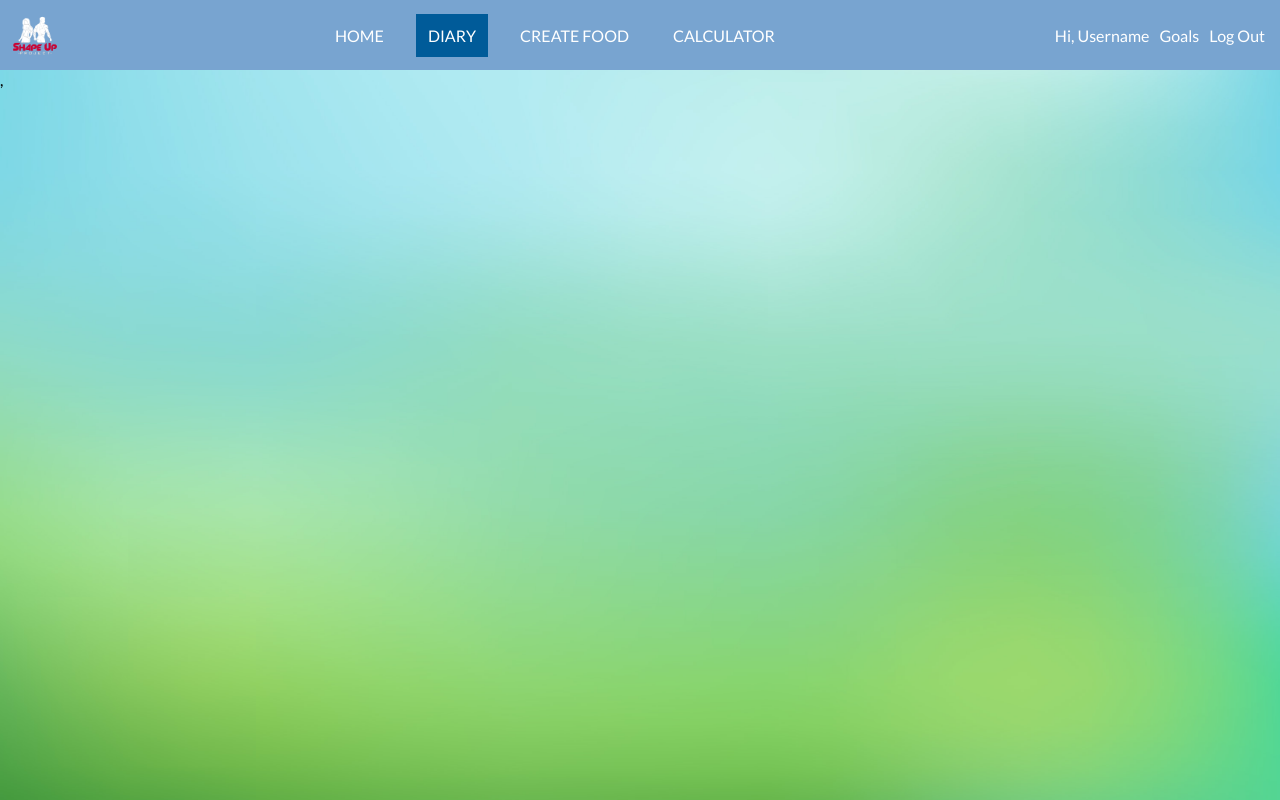
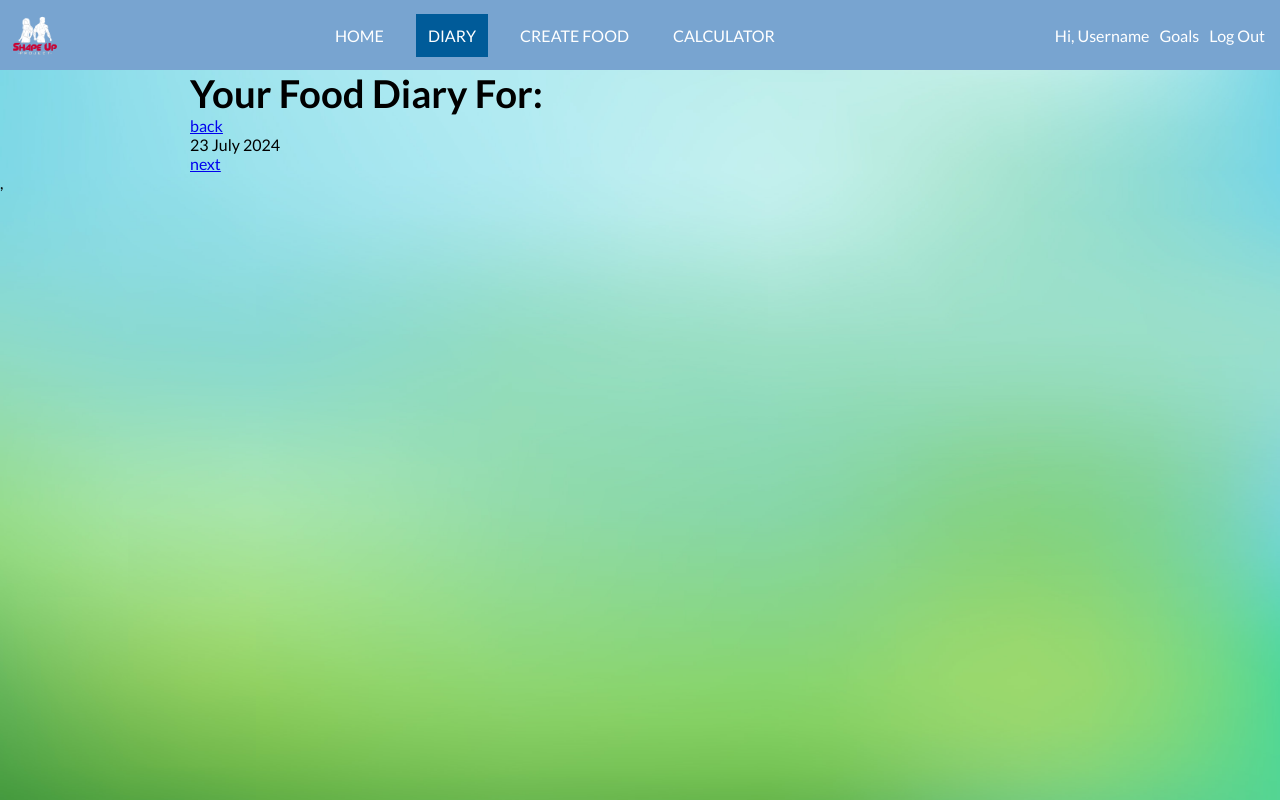
Before and after one commit to todormladenov/Food-diary, a React (Vite) app: page /diary/1 in a window 1280 px wide. Built offline with nearby package versions, Linux system fonts and the light colour scheme.

Commit message:
Add DiarySection component

```diff
--- a/src/App.jsx
+++ b/src/App.jsx
@@ -1,6 +1,7 @@
 import './App.css'
 import Login from './components/auth/login/Login';
 import Register from './components/auth/register/Register';
+import DiarySection from './components/diary/diary-section/DiarySection';
 import Header from './components/header/Header';
 import { Routes, Route } from 'react-router-dom';
 
@@ -14,6 +15,7 @@ function App() {
         <Routes>
           <Route path='/auth/login' element={<Login />} />
           <Route path='/auth/register' element={<Register />} />
+          <Route path='/diary/:diaryDate' element={<DiarySection />} />
         </Routes>
       </div>
     </>
--- /dev/null
+++ b/src/components/diary/diary-section/DiarySection.jsx
@@ -0,0 +1,33 @@
+import { Link } from "react-router-dom";
+
+export default function DiarySection() {
+    return (
+        <>
+            <section className="date-diary">
+                <h1>Your Food Diary For:</h1>
+                <div className="date">
+                    <Link to="/diary/previousDate">back</Link>
+                    <p>23 July 2024</p>
+                    <Link to="/diary/nextDate">next</Link>
+                </div>
+            </section>
+
+            <section className="food-diary">
+                <table className="diary">
+                    <colgroup>
+                        <col className="col-one" />
+                        <col className="col-two" />
+                        <col className="col-two" />
+                        <col className="col-two" />
+                        <col className="col-two" />
+                        <col className="col-six" />
+                    </colgroup>
+                    <tbody>
+
+                    </tbody>
+                </table>
+            </section>
+        </>
+
+    );
+}
```
